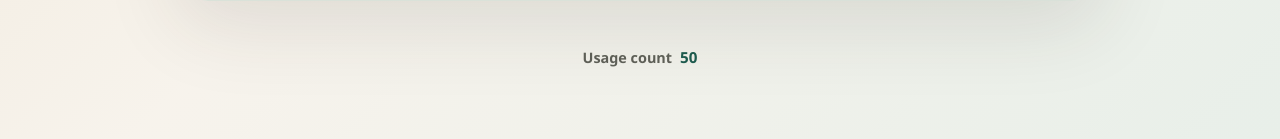
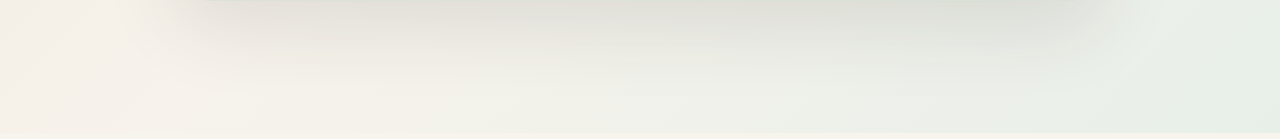
Before and after one commit to leibo314-dotcom/x1-despatch-label-toolkit, a Flask app: page / in a window 1280 px wide. Shown: the part 667-806 px from the top of the page. Run offline with Flask 3, Linux system fonts and the light colour scheme.

Commit message:
Remove usage count from web pages

```diff
--- a/app.py
+++ b/app.py
@@ -13,8 +13,6 @@ app.config["MAX_CONTENT_LENGTH"] = 25 * 1024 * 1024
 TMP_ROOT = Path(os.environ.get("TMPDIR") or os.environ.get("TEMP") or "/tmp")
 JOBS_DIR = TMP_ROOT / "x1_despatch_label_jobs"
 ALLOWED_EXTENSIONS = {".pdf"}
-USAGE_COUNT_START = 50
-USAGE_COUNT_FILE = JOBS_DIR / "usage_count.txt"
 JOBS_DIR.mkdir(parents=True, exist_ok=True)
 
 
@@ -32,22 +30,9 @@ def get_job_paths(job_id: str) -> dict[str, Path]:
     }
 
 
-def get_usage_count() -> int:
-    try:
-        return max(USAGE_COUNT_START, int(USAGE_COUNT_FILE.read_text().strip()))
-    except (OSError, ValueError):
-        return USAGE_COUNT_START
-
-
-def increment_usage_count() -> int:
-    usage_count = get_usage_count() + 1
-    USAGE_COUNT_FILE.write_text(str(usage_count))
-    return usage_count
-
-
 @app.get("/")
 def index():
-    return render_template("index.html", usage_count=get_usage_count())
+    return render_template("index.html")
 
 
 @app.post("/generate")
@@ -71,7 +56,6 @@ def generate():
         from x1_despatch_label_real_diagram import generate_despatch_label
 
         generate_despatch_label(paths["input_path"], paths["output_path"], paths["workdir"])
-        increment_usage_count()
     except Exception as exc:
         shutil.rmtree(paths["job_dir"], ignore_errors=True)
         flash(f"Generation failed: {exc}")
@@ -92,7 +76,6 @@ def result(job_id: str):
         "result.html",
         job_id=job_id,
         source_name=source_name,
-        usage_count=get_usage_count(),
     )
 
 
--- a/public/styles.css
+++ b/public/styles.css
@@ -132,26 +132,6 @@ body {
   flex-wrap: wrap;
 }
 
-.usage-stat {
-  display: flex;
-  align-items: baseline;
-  justify-content: center;
-  gap: 8px;
-  margin: 46px auto 0;
-  color: var(--muted);
-}
-
-.usage-stat-label {
-  font-size: 0.9rem;
-  font-weight: 600;
-}
-
-.usage-stat-number {
-  color: var(--accent);
-  font-size: 0.95rem;
-  font-weight: 700;
-}
-
 .flash-list {
   margin-bottom: 18px;
 }
--- a/templates/index.html
+++ b/templates/index.html
@@ -38,10 +38,6 @@
       </form>
     </section>
 
-    <section class="usage-stat" aria-label="Usage statistics">
-      <span class="usage-stat-label">Usage count</span>
-      <span class="usage-stat-number">{{ usage_count }}</span>
-    </section>
   </main>
 </body>
 </html>
--- a/templates/result.html
+++ b/templates/result.html
@@ -19,10 +19,6 @@
       <a class="secondary-link" href="{{ url_for('index') }}">Generate another file</a>
     </section>
 
-    <section class="usage-stat" aria-label="Usage statistics">
-      <span class="usage-stat-label">Usage count</span>
-      <span class="usage-stat-number">{{ usage_count }}</span>
-    </section>
   </main>
 </body>
 </html>
```
